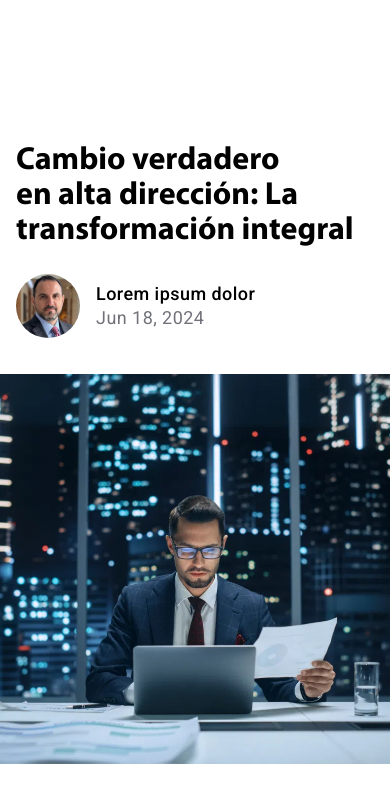
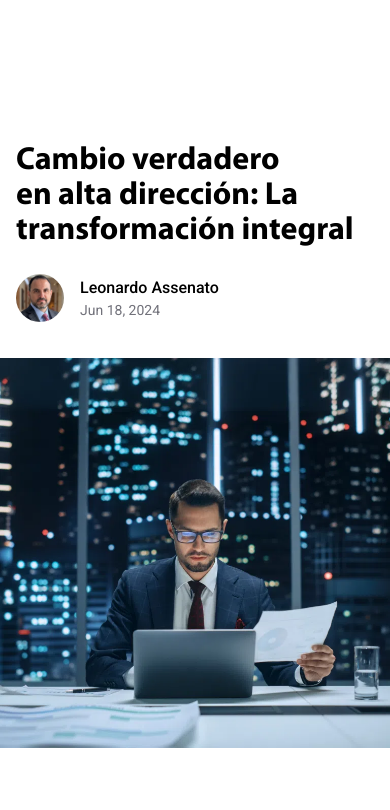
Before and after one commit to saufth/gobalizat, a Next.js app: page /blog/cambio-verdadero-en-alta-direccion-la-transformacion-integral in a window 390 px wide. Shown: the top 810 px of the page. Built offline with nearby package versions, Linux system fonts and the light colour scheme.

Commit message:
fix blog page profile size

```diff
--- a/src/app/(lobby)/blog/cambio-verdadero-en-alta-direccion-la-transformacion-integral/page.tsx
+++ b/src/app/(lobby)/blog/cambio-verdadero-en-alta-direccion-la-transformacion-integral/page.tsx
@@ -25,13 +25,13 @@ export default function CambioVerdaderoEnAltaDireccionLaTransformacionIntegralPa
               alt={article.author.image.alt}
               width={article.author.image.width}
               height={article.author.image.height}
-              className='w-16 h-16 rounded-full'
+              className='w-12 sm:w-14 xl:w-16 h-12 sm:h-14 xl:h-16 rounded-full'
             />
             <div>
-              <p className='f-subhead-3 text-card-foreground font-medium'>
+              <p className='g-body-1 sm:f-subhead-3 text-card-foreground font-medium'>
                 {article.author.name}
               </p>
-              <p className='f-subhead-3 text-muted-foreground'>
+              <p className='text-sm sm:f-body-1 text-muted-foreground'>
                 {article.author.date}
               </p>
             </div>
--- a/src/app/(lobby)/blog/los-angulos-importantes-de-mexico-en-el-nearshoring/page.tsx
+++ b/src/app/(lobby)/blog/los-angulos-importantes-de-mexico-en-el-nearshoring/page.tsx
@@ -28,10 +28,10 @@ export default function LosAngulosImportantesDeMexicoEnElNearshoringPage () {
               className='w-16 h-16 rounded-full'
             />
             <div>
-              <p className='f-subhead-3 text-card-foreground font-medium'>
+              <p className='g-body-1 sm:f-subhead-3 text-card-foreground font-medium'>
                 {article.author.name}
               </p>
-              <p className='f-subhead-3 text-muted-foreground'>
+              <p className='text-sm sm:f-body-1 text-muted-foreground'>
                 {article.author.date}
               </p>
             </div>
--- a/src/config/blog.ts
+++ b/src/config/blog.ts
@@ -10,11 +10,11 @@ export const blog = [
     },
     slug: '/blog/cambio-verdadero-en-alta-direccion-la-transformacion-integral',
     author: {
-      name: 'Lorem ipsum dolor',
+      name: 'Leonardo Assenato',
       date: 'Jun 18, 2024',
       image: {
-        src: '/images/profile-00.webp',
-        alt: 'Foto de perfil de ',
+        src: '/images/profile-leonardo-assennato.webp',
+        alt: 'Foto de perfil de Leonardo Assenato',
         width: 512,
         height: 512
       }
@@ -61,11 +61,11 @@ export const blog = [
     },
     slug: '/blog/los-angulos-importantes-de-mexico-en-el-nearshoring',
     author: {
-      name: 'Lorem ipsum dolor',
+      name: 'Carlos Nova',
       date: 'Jun 18, 2024',
       image: {
-        src: '/images/profile-01.webp',
-        alt: 'Foto de perfil de ',
+        src: '/images/profile-carlos-nova.webp',
+        alt: 'Foto de perfil de Carlos Nova',
         width: 512,
         height: 512
       }
```
Also changed, not shown: public/images/profile-carlos-nova.webp (renamed from public/images/profile-01.webp), public/images/profile-leonardo-assennato.webp (renamed from public/images/profile-00.webp).
